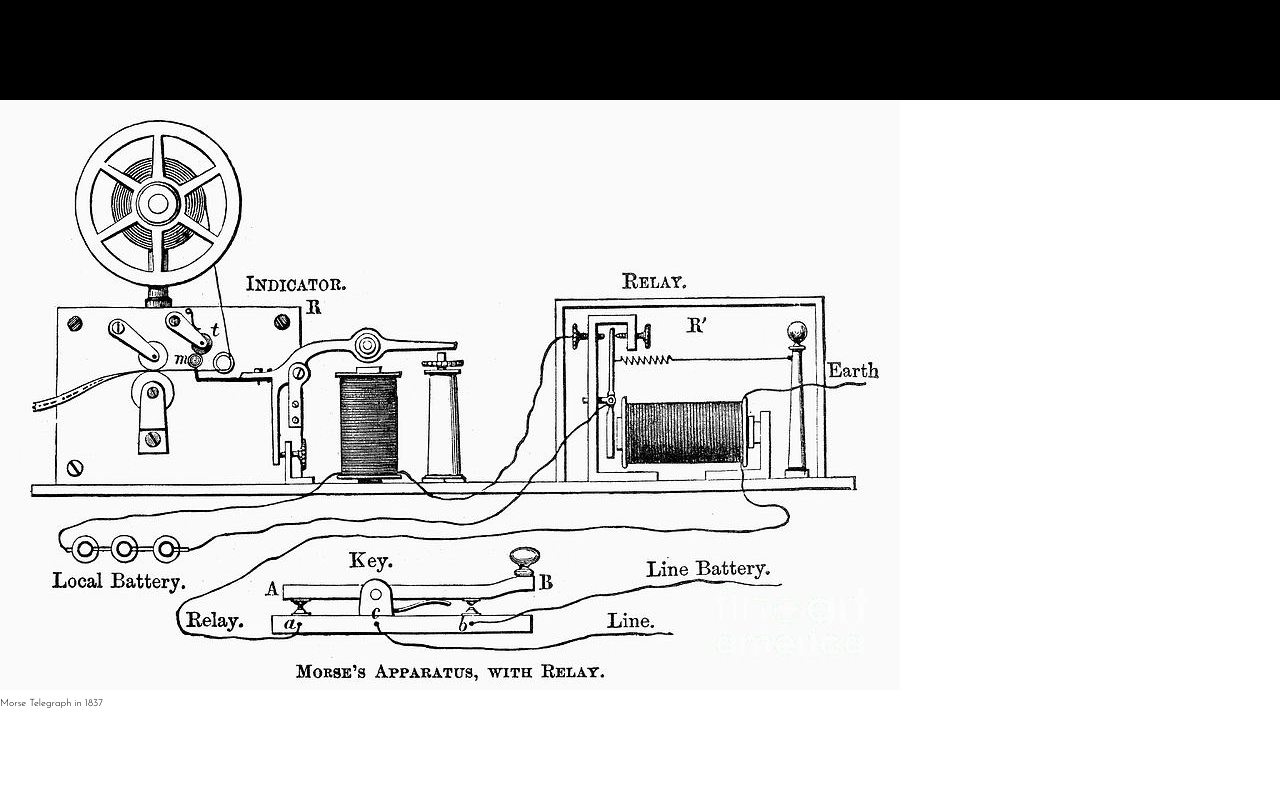
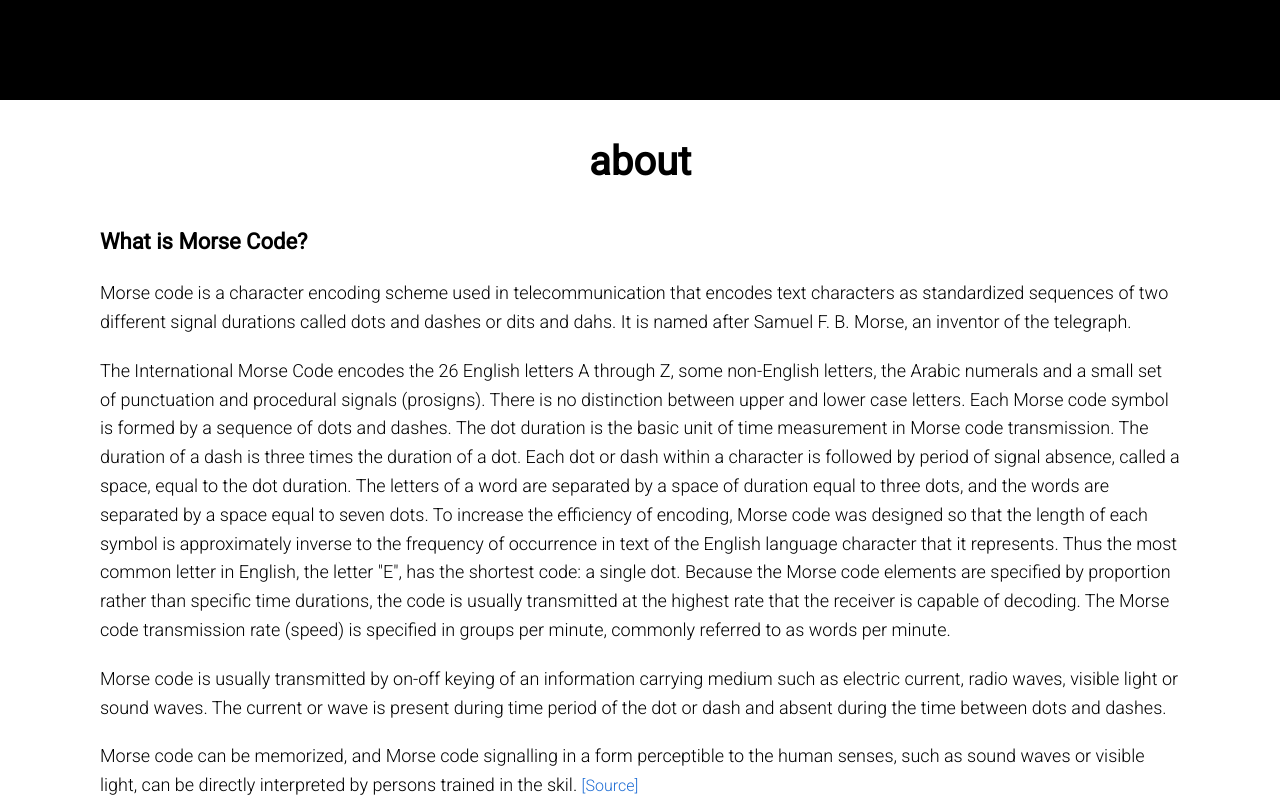
Before and after one commit to DrMalina/MorseCoder, a website: page index.html in a window 1280 px wide. Shown: the part 700-1504 px from the top of the page. Before the commit the page ends 1412 px from the top, so only its background shows below. Drawn offline with Linux system fonts and the light colour scheme.

Commit message:
about section

```diff
--- a/index.html
+++ b/index.html
@@ -4,7 +4,8 @@
         <meta charset="UTF-8">
         <meta name="viewport" content="width=device-width, initial-scale=1.0">
         <meta http-equiv="X-UA-Compatible" content="ie=edge">
-        <link href="https://fonts.googleapis.com/css?family=Josefin+Sans:300,400,400i" rel="stylesheet">
+        <link href="https://fonts.googleapis.com/css?family=Josefin+Sans:300,400,400i|Roboto:300,400" rel="stylesheet">
+        <!-- <link href="https://fonts.googleapis.com/css?family=Roboto" rel="stylesheet">  -->
         <link rel="stylesheet" href="css/style.css">
         <link rel="shortcut icon" type="image/png" href="img/morseCodeIcon.png">
         <title>Morse Coder</title>
@@ -33,10 +34,27 @@
             <h2 class="heading-2">Learn about the famous code</h2>
             <a class="btn btn--header">See more &darr;</a>
         </header>
-        <section class="about">
-            <figure>
+        <section class="about wrapper">
+            <h3 class="about__heading heading-3">about</h3>
+            <div class="about__content">
+                <h4 class="heading-4">What is Morse Code?</h4>
+                <p>
+                    Morse code is a character encoding scheme used in telecommunication that encodes text characters as standardized sequences of two different signal durations called dots and dashes or dits and dahs. It is named after Samuel F. B. Morse, an inventor of the telegraph.
+                </p>
+                <p>
+                    The International Morse Code encodes the 26 English letters A through Z, some non-English letters, the Arabic numerals and a small set of punctuation and procedural signals (prosigns). There is no distinction between upper and lower case letters. Each Morse code symbol is formed by a sequence of dots and dashes. The dot duration is the basic unit of time measurement in Morse code transmission. The duration of a dash is three times the duration of a dot. Each dot or dash within a character is followed by period of signal absence, called a space, equal to the dot duration. The letters of a word are separated by a space of duration equal to three dots, and the words are separated by a space equal to seven dots. To increase the efficiency of encoding, Morse code was designed so that the length of each symbol is approximately inverse to the frequency of occurrence in text of the English language character that it represents. Thus the most common letter in English, the letter "E", has the shortest code: a single dot. Because the Morse code elements are specified by proportion rather than specific time durations, the code is usually transmitted at the highest rate that the receiver is capable of decoding. The Morse code transmission rate (speed) is specified in groups per minute, commonly referred to as words per minute.
+                </p>
+                <p>
+                    Morse code is usually transmitted by on-off keying of an information carrying medium such as electric current, radio waves, visible light or sound waves. The current or wave is present during time period of the dot or dash and absent during the time between dots and dashes.
+                </p>
+                <p>
+                    Morse code can be memorized, and Morse code signalling in a form perceptible to the human senses, such as sound waves or visible light, can be directly interpreted by persons trained in the skil.
+                    <a href="https://en.wikipedia.org/wiki/Morse_code" class="source"> [Source]</a>
+                </p>
+            </div>
+            <figure class="about__fig">
                 <img src="img/morse-telegraph-1837-granger.jpg" alt="Drawing of a Morse Telegraph from 1837">
-                <figcaption> Morse Telegraph in 1837 </figcaption>
+                <figcaption> Morse Telegraph (1837) photograph by <a href="https://pixels.com/featured/morse-telegraph-1837-granger.html" class="source">Granger</a></figcaption>
             </figure>
         </section>
     </body>
--- /dev/null
+++ b/sass/_about.scss
@@ -0,0 +1,44 @@
+.about {
+    display: flex;
+    flex-direction: column;
+
+    &__heading {
+        font-size: 4rem;
+        margin-top: 3rem;
+        margin-bottom: 3rem;
+    }
+
+    &__content {
+        margin-left: 3rem;
+        margin-right: 3rem;
+        p {
+            font-size: 1.8rem;
+            margin-top: 2rem;
+
+        }
+
+        .heading-4 {
+            font-size: 2.2rem;
+        }
+    }
+
+    &__fig {
+        margin: 3rem auto;
+
+        img {
+            width: 50rem;
+        }
+
+        figcaption {
+            font-size: 1.6rem;
+            font-style: italic;
+            text-align: center;
+        }
+    }
+}
+
+.source {
+    text-decoration: none;
+    color: #1d6cd4;
+    font-size: 1.6rem;
+}
--- a/sass/_base.scss
+++ b/sass/_base.scss
@@ -1,4 +1,5 @@
 $font-primary: 'Josefin Sans', sans-serif;
+$font-secondary: 'Roboto', sans-serif;
 
 *,
 *::after,
@@ -15,7 +16,7 @@ html {
 }
 
 body {
-    font-family: $font-primary;
+    font-family: $font-secondary;
     font-weight: 300;
     line-height: 1.6;
 }
@@ -24,3 +25,11 @@ body {
     display: grid;
     grid-template-rows: 6.4rem calc(100vh - 6.4rem);
 }
+
+.wrapper {
+    max-width: 120rem;
+    margin-left: auto;
+    margin-right: auto;
+    padding-left: 3rem;
+    padding-right: 3rem;
+}
--- a/sass/_header.scss
+++ b/sass/_header.scss
@@ -6,27 +6,6 @@
     flex-direction: column;
     justify-content: center;
     align-items: center;
+
+    /* font-family: $font-primary; */
 }
-
-.heading-1 {
-    font-size: 9rem;
-    font-weight: 400;
-    //margin-left: 3rem;
-}
-
-.heading-2 {
-    font-size: 5rem;
-    font-weight: 300;
-   // margin-left: 3rem;
-}
-
-.btn {
-    font-size: 3rem;
-    margin-top: 5rem;
-    cursor: pointer;
-
-    &--header {
-        border: .5rem solid white;
-        padding: 2rem 4rem;
-    }
-}
--- a/sass/_navigation.scss
+++ b/sass/_navigation.scss
@@ -1,11 +1,10 @@
 .nav {
     grid-column: 1 / -1;
     background-color: white;
-
     display: flex;
     justify-content: space-between;
     align-items: center;
-    font-size: 2rem;
+    font-size: 1.8rem;
 
     &__list {
         list-style: none;
@@ -17,10 +16,6 @@
         text-decoration: none;
         margin-right: 2rem;
     }
-
-    /* .page-title {
-        margin-left: 2rem;
-    } */
 }
 
 .logo {
--- /dev/null
+++ b/sass/_typography.scss
@@ -0,0 +1,27 @@
+.heading-1 {
+    font-size: 9rem;
+    font-weight: 400;
+    //margin-left: 3rem;
+}
+
+.heading-2 {
+    font-size: 5rem;
+    font-weight: 300;
+   // margin-left: 3rem;
+}
+
+.heading-3 {
+    text-align: center;
+    text-transform: none;
+}
+
+.btn {
+    font-size: 3rem;
+    margin-top: 5rem;
+    cursor: pointer;
+
+    &--header {
+        border: .5rem solid white;
+        padding: 2rem 4rem;
+    }
+}
--- a/sass/main.scss
+++ b/sass/main.scss
@@ -1,3 +1,6 @@
 @import "base";
 @import "navigation";
 @import "header";
+@import "about";
+
+@import "typography";
```
Also changed, not shown: css/style.css.
